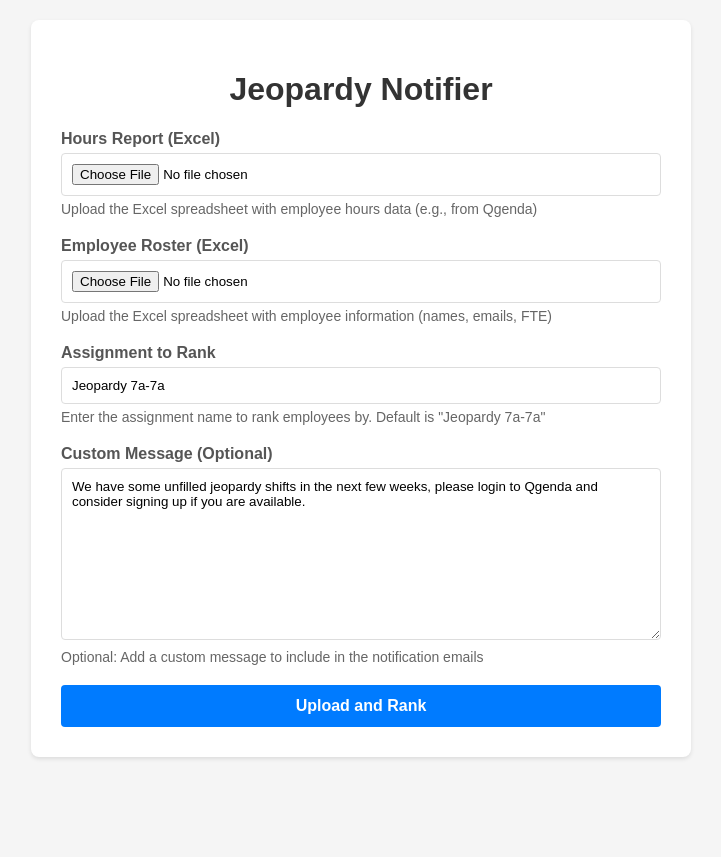
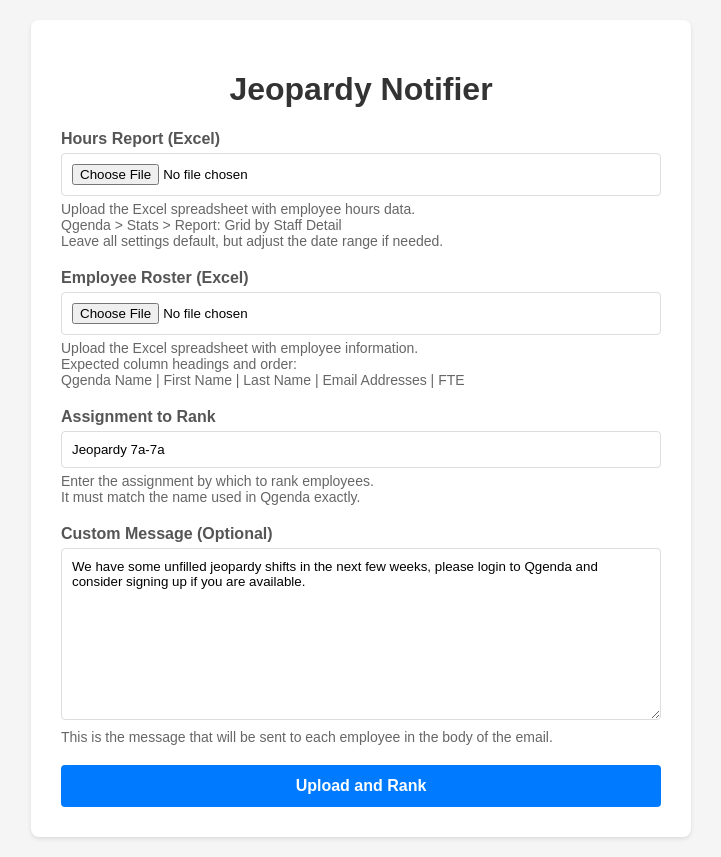
Before and after one commit to nlafevers/jeopardy-notifier, a Django app: page / in a window 1280 px wide. Shown: the whole page, without its empty margins (279-1000 px from the left). Before the commit the page ends 759 px from the top, so only its background shows below. Run offline with Django 5.2, Linux system fonts and the light colour scheme.

Commit message:
Changed upload page helper text

```diff
--- a/core/templates/core/upload.html
+++ b/core/templates/core/upload.html
@@ -116,7 +116,7 @@
                 {% if form.hours_report.errors %}
                     <div class="error">{{ form.hours_report.errors }}</div>
                 {% endif %}
-                <p class="help-text">Upload the Excel spreadsheet with employee hours data (e.g., from Qgenda)</p>
+                <p class="help-text">Upload the Excel spreadsheet with employee hours data.<br>Qgenda > Stats > Report: Grid by Staff Detail<br>Leave all settings default, but adjust the date range if needed.</p>
             </div>
 
             <div class="form-group">
@@ -125,7 +125,7 @@
                 {% if form.roster.errors %}
                     <div class="error">{{ form.roster.errors }}</div>
                 {% endif %}
-                <p class="help-text">Upload the Excel spreadsheet with employee information (names, emails, FTE)</p>
+                <p class="help-text">Upload the Excel spreadsheet with employee information.<br>Expected column headings and order:<br>Qgenda Name | First Name | Last Name | Email Addresses | FTE </p>
             </div>
 
             <div class="form-group">
@@ -134,7 +134,7 @@
                 {% if form.assignment.errors %}
                     <div class="error">{{ form.assignment.errors }}</div>
                 {% endif %}
-                <p class="help-text">Enter the assignment name to rank employees by. Default is "Jeopardy 7a-7a"</p>
+                <p class="help-text">Enter the assignment by which to rank employees.<br>It must match the name used in Qgenda exactly.</p>
             </div>
 
             <div class="form-group">
@@ -143,7 +143,7 @@
                 {% if form.custom_message.errors %}
                     <div class="error">{{ form.custom_message.errors }}</div>
                 {% endif %}
-                <p class="help-text">Optional: Add a custom message to include in the notification emails</p>
+                <p class="help-text">This is the message that will be sent to each employee in the body of the email.</p>
             </div>
 
             {% if turnstile_site_key %}
```
